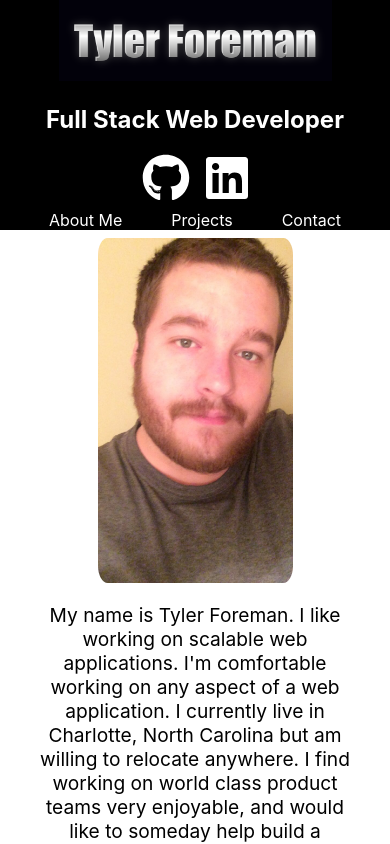
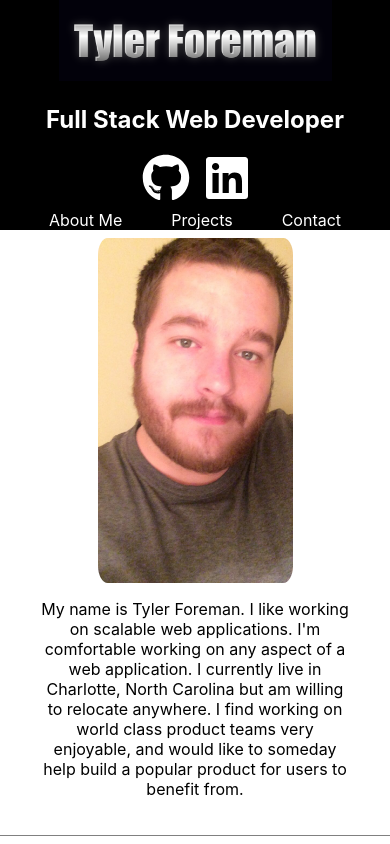
Before and after one commit to tjforeman/Portfolio1, a React (Create React App) app in the folder client/: page / in a window 390 px wide. Shown: the top 844 px of the page. Built offline with nearby package versions, Linux system fonts and the light colour scheme.

Commit message:
messing with banner

```diff
--- a/client/src/styles/App.scss
+++ b/client/src/styles/App.scss
@@ -3,7 +3,7 @@
   background-color: black;
   color:white;
 .logo{
-  @media (max-width:700px){
+  @media (max-width:800px){
     width:70%;
 
 }
--- a/client/src/styles/Banner.scss
+++ b/client/src/styles/Banner.scss
@@ -6,19 +6,20 @@
     margin-left:10%;
     border-bottom: 1px solid gray;
     padding-bottom:5%;
-    @media (max-width:700px){
+    @media (max-width:800px){
         margin-left:0
     }
     .icon1{
         margin-right:2%;
     }
     p{
-        width:40%;
-        font-size: 1.4em;
+        width:30%;
+        font-size: 1.7em;
+        // line-height: 1.5rem;
         // margin-left:20%;
-        @media (max-width:700px){
+        @media (max-width:800px){
             width:80%;
-            font-size:1.2em;
+            font-size:1em;
         }
     }
     a{
@@ -31,12 +32,15 @@
         align-items: center;
         .profile-pic{
             height:15%;
-            width:15%;
-            @media (max-width:700px){
+            width:20%;
+            @media (max-width:1200px){
+                width:40%
+            }
+            @media (max-width:800px){
                 width:50%
             }
         }
-        @media (max-width:700px){
+        @media (max-width:800px){
             flex-direction: column-reverse;
         }
 
@@ -50,12 +54,12 @@
         margin-top:2%;
         border-radius:5%;
         overflow: hidden;
-        @media (max-width:700px){
+        @media (max-width:800px){
             height:200px;
             width:200px;
         }
     }
-    @media (max-width:700px){
+    @media (max-width:800px){
         width:100%;
         flex-direction: column;
 
--- a/client/src/styles/Contact.scss
+++ b/client/src/styles/Contact.scss
@@ -4,7 +4,7 @@
     width:80%;
     margin-left:10%;
     margin-top:-1.5%;
-    @media (max-width:700px){
+    @media (max-width:800px){
         width:100%;
         margin-top:-4.8%;
         margin-left:0;
```
Also changed, not shown: client/src/styles/Projects.scss (+5 -5 lines).
